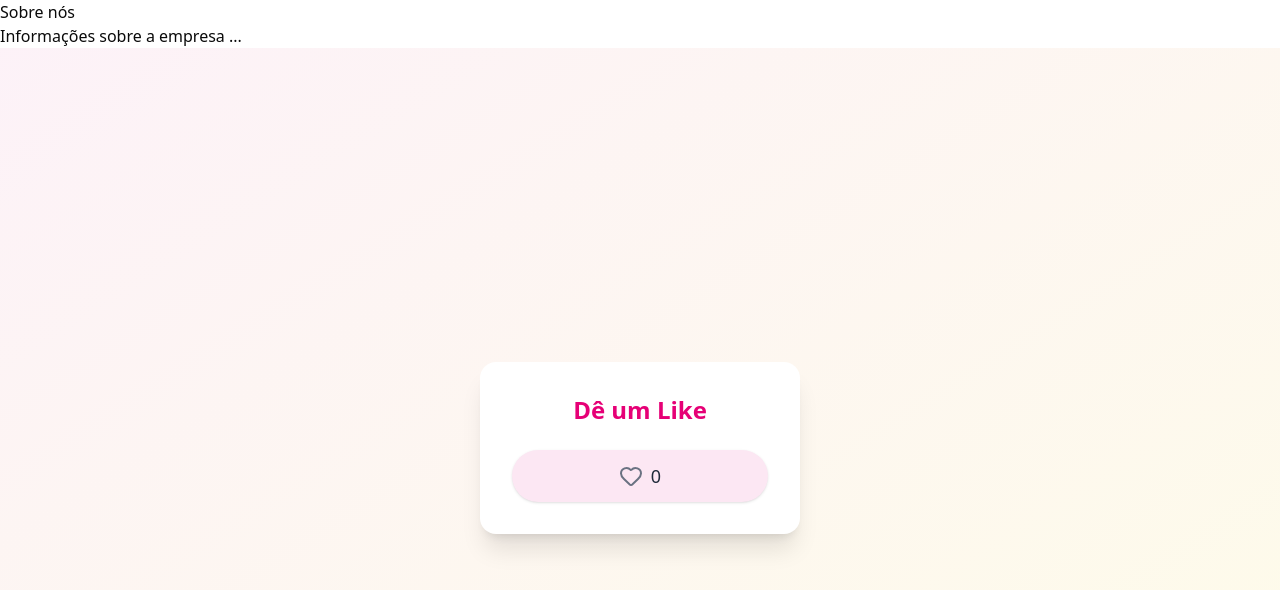
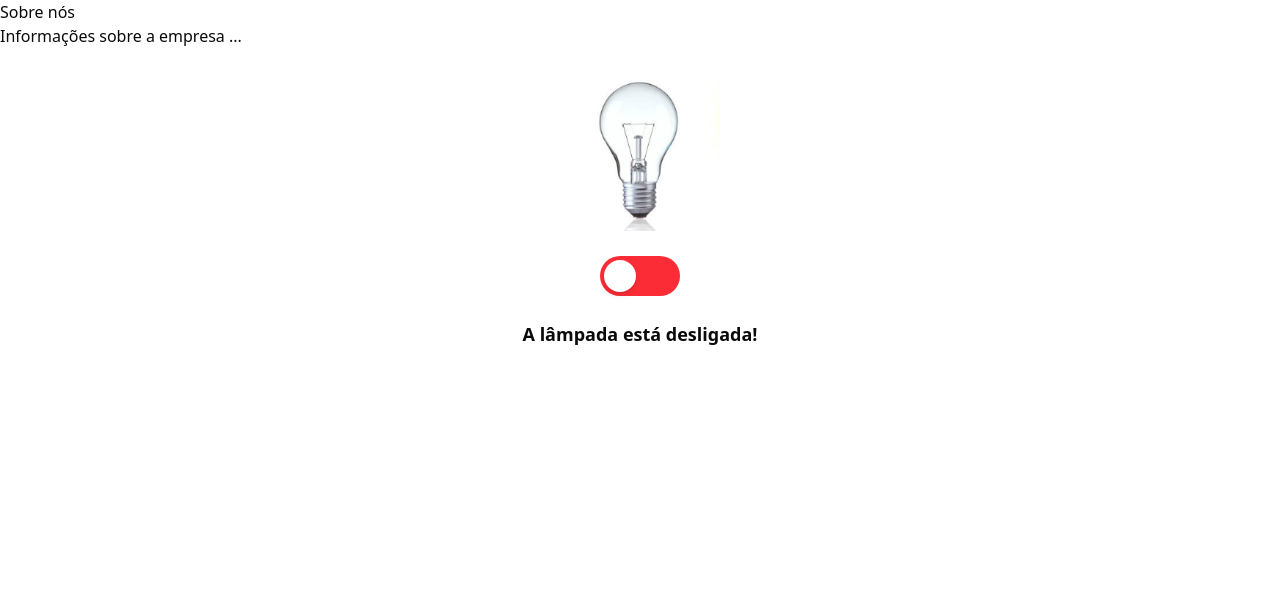
Before and after one commit to yarllamayra/introducao-nextjs1, a Next.js app: page /about in a window 1280 px wide. Shown: the top 590 px of the page. Built offline with nearby package versions, Linux system fonts and the light colour scheme.

Commit message:
atividade lampada

```diff
--- a/src/app/about/page.tsx
+++ b/src/app/about/page.tsx
@@ -2,6 +2,7 @@
 "use client"
 import Likes from "@/components/Likebutton";
 import Counter from "@/components/ui/Counter";
+import Lampada from "@/components/ui/Lampada";
 
 export default function About(){
 
@@ -10,8 +11,7 @@ export default function About(){
             {/* <NavBar label1="Produtos" label2="Adminitradores" label3="Time"/> */}
             <h1>Sobre nós</h1>
             <p>Informações sobre a empresa ...</p>
-
-            <Likes initial = {0} />
+            <Lampada/>
 
         </div>
     )
--- /dev/null
+++ b/src/components/ui/EffectCounter.tsx
@@ -0,0 +1,27 @@
+"use client"
+
+import { useEffect, useState } from "react"
+
+
+
+export default function EffectCounter() {
+
+    const [count, setCount] = useState(0);
+
+    useEffect(()=>{
+        alert("useEffect executou!")
+        document.title = `Contagem: ${count}`
+    }, [count])
+
+    return (
+        <div className="text-center p-10">
+            <h1>Contagem: {count} </h1>
+            <button
+            className="bg-amber-50 rounded p-2
+            hover:bg-amber-200"
+            onClick={()=> {setCount(count+1)}}>
+                incrementar
+            </button>
+        </div>
+    )
+}
--- /dev/null
+++ b/src/components/ui/Lampada.tsx
@@ -0,0 +1,39 @@
+"use client";
+
+import { useState } from "react";
+
+export default function Lampada() {
+  const [ligada, setLigada] = useState(false);
+
+  return (
+    <div className="flex flex-col items-center gap-6 p-6">
+      {/* Imagem da lâmpada */}
+      <div className="w-40 h-40">
+        <img
+          src={ligada ? "/lampadaligada.png" : "/lampadadesligada.png"}
+          alt={ligada ? "Lâmpada ligada" : "Lâmpada desligada"}
+          className="w-full h-full object-contain transition duration-500"
+        />
+      </div>
+
+      {/* Botão deslizante */}
+      <div
+        onClick={() => setLigada(!ligada)}
+        className={`w-20 h-10 flex items-center rounded-full p-1 cursor-pointer transition-colors duration-300 ${
+          ligada ? "bg-green-500" : "bg-red-500"
+        }`}
+      >
+        <div
+          className={`bg-white w-8 h-8 rounded-full shadow-md transform transition-transform duration-300 ${
+            ligada ? "translate-x-10" : "translate-x-0"
+          }`}
+        ></div>
+      </div>
+
+      {/* Texto do estado */}
+      <p className="text-lg font-semibold">
+        {ligada ? "A lâmpada está ligada!" : "A lâmpada está desligada!"}
+      </p>
+    </div>
+  );
+}
```
Also changed, not shown: public/lampadadesligada.png (added), public/lampadaligada.png (added).
